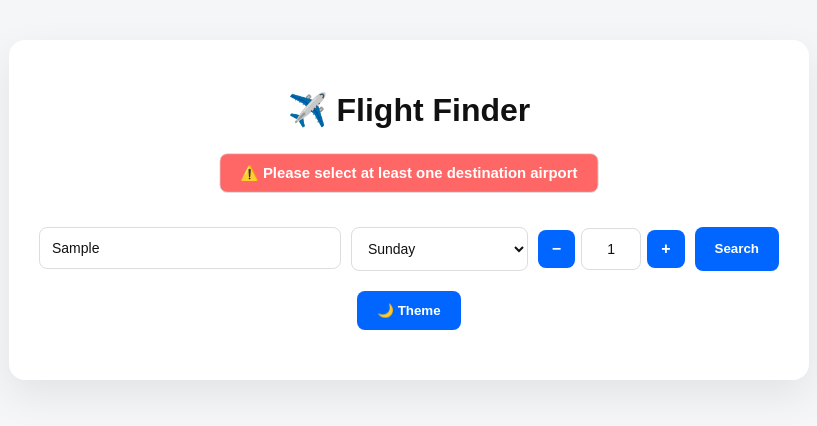
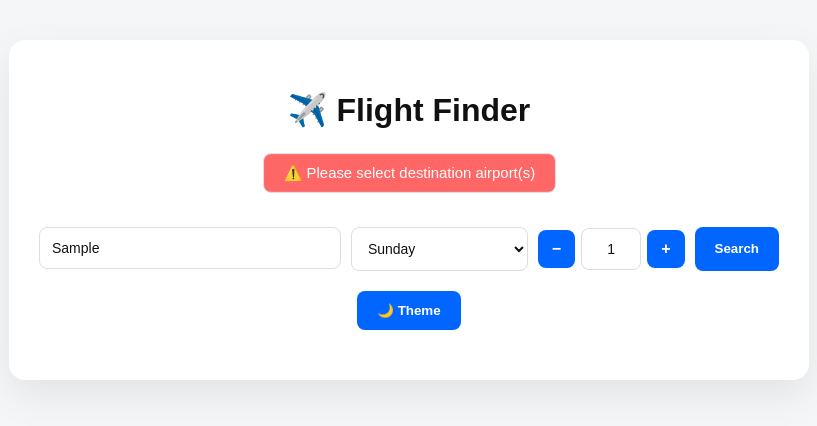
Before and after one commit to mike32n/flight-finder, a website: page public/index.html in a window 1280 px wide. Both pictures are taken after typing "Sample" into the empty fields and a click on the button "Search". Shown: the whole page, without its empty margins (231-1048 px from the left). Drawn offline with Linux system fonts and the light colour scheme; no server answers.

Commit message:
Shortened error message

```diff
--- a/public/app.js
+++ b/public/app.js
@@ -215,7 +215,7 @@ async function search() {
   if (selectedDestinations.length === 0) {
     container.innerHTML = `
     <div class="card error-card">
-      ⚠️ Please select at least one destination airport
+      ⚠️ Please select destination airport(s)
     </div>
   `;
     return;
--- a/public/style.css
+++ b/public/style.css
@@ -79,7 +79,6 @@ body.dark .meta-info {
   text-shadow: 0 0 6px rgba(0, 247, 255, 0.6);
 }
 
-/* loading text fix */
 #loading {
   color: var(--muted);
 }
@@ -188,7 +187,6 @@ body.dark input[type="number"] {
   position: relative;
 }
 
-/* ha custom gombokat használsz később */
 .stepper {
   display: flex;
   align-items: center;
@@ -245,7 +243,7 @@ body.dark .stepper button:hover {
   background: var(--error);
   color: white;
   cursor: pointer;
-  font-weight: bold;
+  font-weight: normal;
   transition: all 0.25s ease;
 
   animation: pulse-warning 0.5s infinite;
@@ -308,7 +306,7 @@ body.dark .iata-badge {
 
 .autocomplete-wrapper {
   position: relative;
-  flex: 2; /* ez a kulcs */
+  flex: 2;
   width: 100%;
   min-width: 0; /* overflow fix */
 }
@@ -340,7 +338,7 @@ body.dark .iata-badge {
   transition: all 0.2s ease;
 }
 
-/* visible state (JS-ben add hozzá ezt a class-t) */
+/* visible state */
 .autocomplete-list.open {
   opacity: 1;
   transform: translateY(0);
@@ -442,8 +440,6 @@ body.dark .autocomplete-list {
   }
 }
 
-/* subtle UI polish */
-
 input::placeholder {
   color: var(--muted);
 }
```
